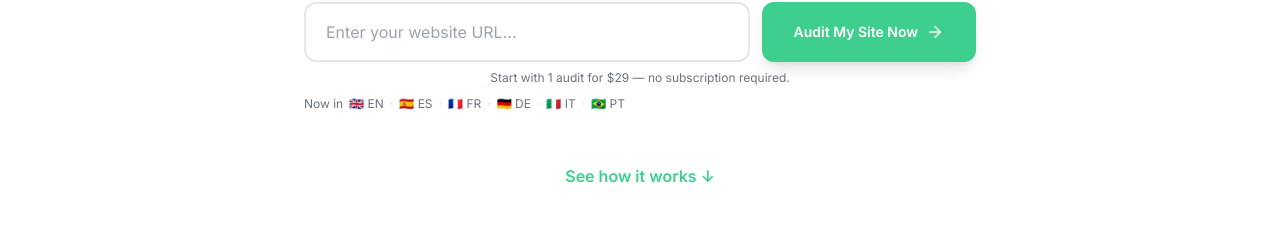
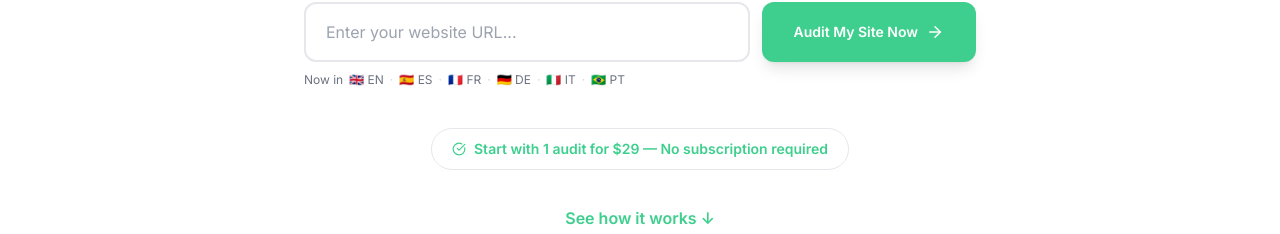
Before and after one commit to schintu79/clearux-saas, a Next.js app: page / in a window 1280 px wide. Shown: the part 718-952 px from the top of the page. Built offline with nearby package versions, Linux system fonts and the light colour scheme; no server answers.

Commit message:
Hero: pricing line as styled pill badge above 'See how it works'

```diff
--- a/src/app/page.tsx
+++ b/src/app/page.tsx
@@ -300,7 +300,6 @@ export default function Home() {
                 <ArrowRight size={18} className="group-hover:translate-x-0.5 transition-transform" />
               </button>
             </div>
-            <p className="text-xs text-muted mt-2">Start with 1 audit for $29 &mdash; no subscription required.</p>
             {/* Language availability — left-aligned under input */}
             <div className="flex items-center gap-1.5 mt-2.5 text-xs text-muted">
               <span>Now in</span>
@@ -318,7 +317,15 @@ export default function Home() {
             </div>
           </form>
 
-          <div className="animate-fade-up delay-500 flex justify-center mb-10">
+          {/* Pricing pill badge */}
+          <div className="animate-fade-up delay-500 flex justify-center mb-6">
+            <div className="inline-flex items-center gap-2 px-5 py-2.5 rounded-full bg-accent/10 border border-accent/20">
+              <CheckCircle size={14} className="text-accent" />
+              <span className="text-sm font-semibold text-accent">Start with 1 audit for $29 &mdash; No subscription required</span>
+            </div>
+          </div>
+
+          <div className="animate-fade-up delay-600 flex justify-center mb-10">
             <a
               href="#how-it-works"
               className="inline-flex items-center justify-center px-8 py-3 text-base font-semibold text-accent hover:text-accent-dk transition-colors"
```
